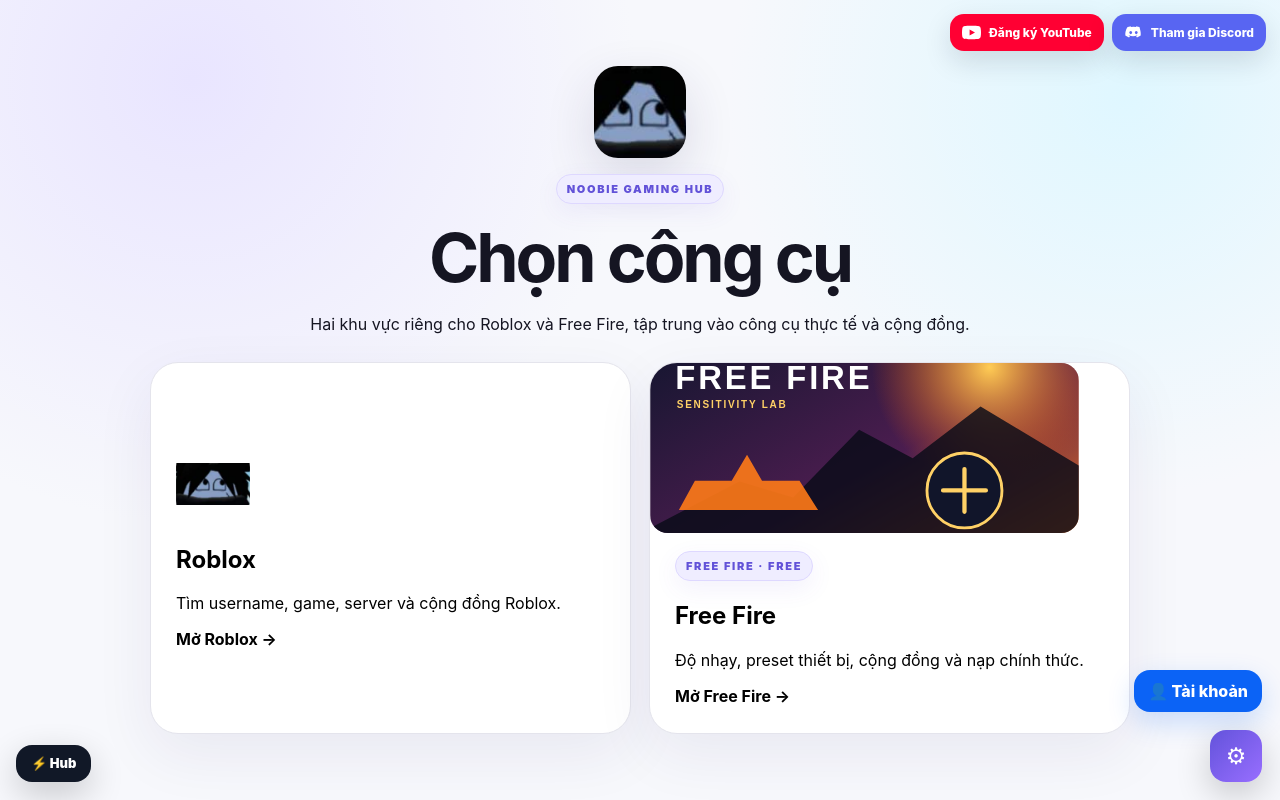
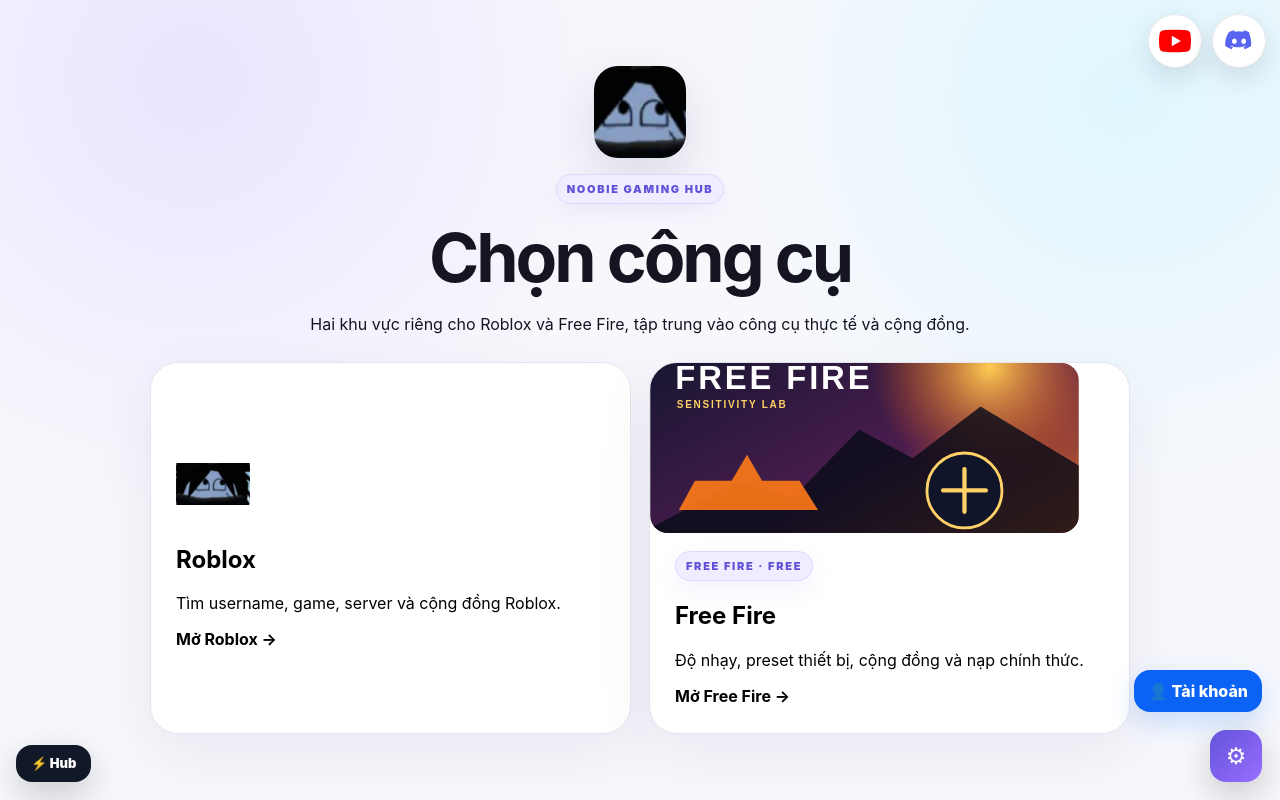
Before and after one commit to Doraemon-ai10/repo, a Next.js app: page / in a window 1280 px wide. Shown: the top 800 px of the page. Built offline with nearby package versions, Linux system fonts and the light colour scheme.

Commit message:
fix: enlarge clean YouTube and Discord icons

```diff
--- a/components/CreatorLinks.tsx
+++ b/components/CreatorLinks.tsx
@@ -1,6 +1,6 @@
 'use client';
 
-const YOUTUBE_URL = 'https://youtube.com/@noobieroblox_vn?si=WD1ALmE78H02Q_7_';
+const YOUTUBE_URL = 'https://youtube.com/@noobieroblox_vn';
 const DISCORD_URL = 'https://discord.gg/nePuZm3kcu';
 
 function YouTubeIcon() {
@@ -22,22 +22,19 @@
 export default function CreatorLinks() {
   return (
     <div className="creator-links" aria-label="Noobie links">
-      <a className="creator-link youtube" href={YOUTUBE_URL} target="_blank" rel="noopener noreferrer" aria-label="Đăng ký kênh YouTube Noobie">
+      <a className="social-icon youtube" href={YOUTUBE_URL} target="_blank" rel="noopener noreferrer" aria-label="YouTube Noobie">
         <YouTubeIcon />
-        <span>Đăng ký YouTube</span>
       </a>
-      <a className="creator-link discord" href={DISCORD_URL} target="_blank" rel="noopener noreferrer" aria-label="Tham gia Discord Noobie">
+      <a className="social-icon discord" href={DISCORD_URL} target="_blank" rel="noopener noreferrer" aria-label="Discord Noobie">
         <DiscordIcon />
-        <span>Tham gia Discord</span>
       </a>
       <style jsx>{`
-        .creator-links { position: fixed; top: 14px; right: 14px; z-index: 10000; display: flex; gap: 8px; }
-        .creator-link { display:flex; align-items:center; gap:8px; padding:9px 12px; border-radius:14px; color:#fff; text-decoration:none; font:800 12px/1 Inter,system-ui,sans-serif; box-shadow:0 10px 28px #11182722; backdrop-filter:blur(12px); transition:transform .18s ease, box-shadow .18s ease; }
-        .creator-link:hover { transform:translateY(-2px); box-shadow:0 14px 34px #11182733; }
-        .creator-link svg { width:19px; height:19px; flex:none; }
-        .youtube { background:#ff0033; }
-        .discord { background:#5865f2; }
-        @media (max-width:650px) { .creator-links { top:9px; right:9px; gap:6px; } .creator-link { width:42px; height:42px; justify-content:center; padding:0; border-radius:13px; } .creator-link span { display:none; } .creator-link svg { width:20px; height:20px; } }
+        .creator-links{position:fixed;top:14px;right:14px;z-index:10000;display:flex;gap:10px;align-items:center}
+        .social-icon{width:54px;height:54px;display:grid;place-items:center;border-radius:50%;background:#fff;text-decoration:none;border:1px solid #e5e7eb;box-shadow:0 10px 28px #11182720;transition:transform .18s ease,box-shadow .18s ease}
+        .social-icon:hover{transform:scale(1.08) translateY(-1px);box-shadow:0 16px 36px #1118272e}
+        .social-icon svg{width:32px;height:32px;display:block}
+        .youtube{color:#ff0000}.discord{color:#5865f2}
+        @media(max-width:650px){.creator-links{top:9px;right:9px;gap:7px}.social-icon{width:50px;height:50px}.social-icon svg{width:30px;height:30px}}
       `}</style>
     </div>
   );
```
